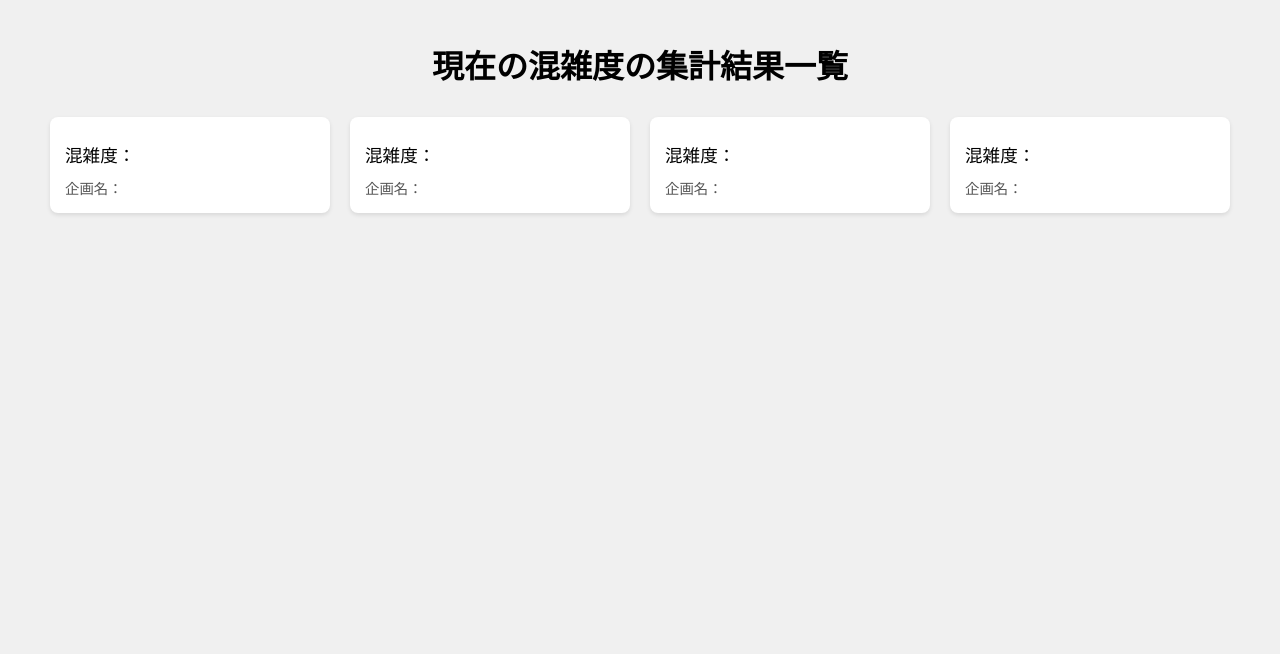
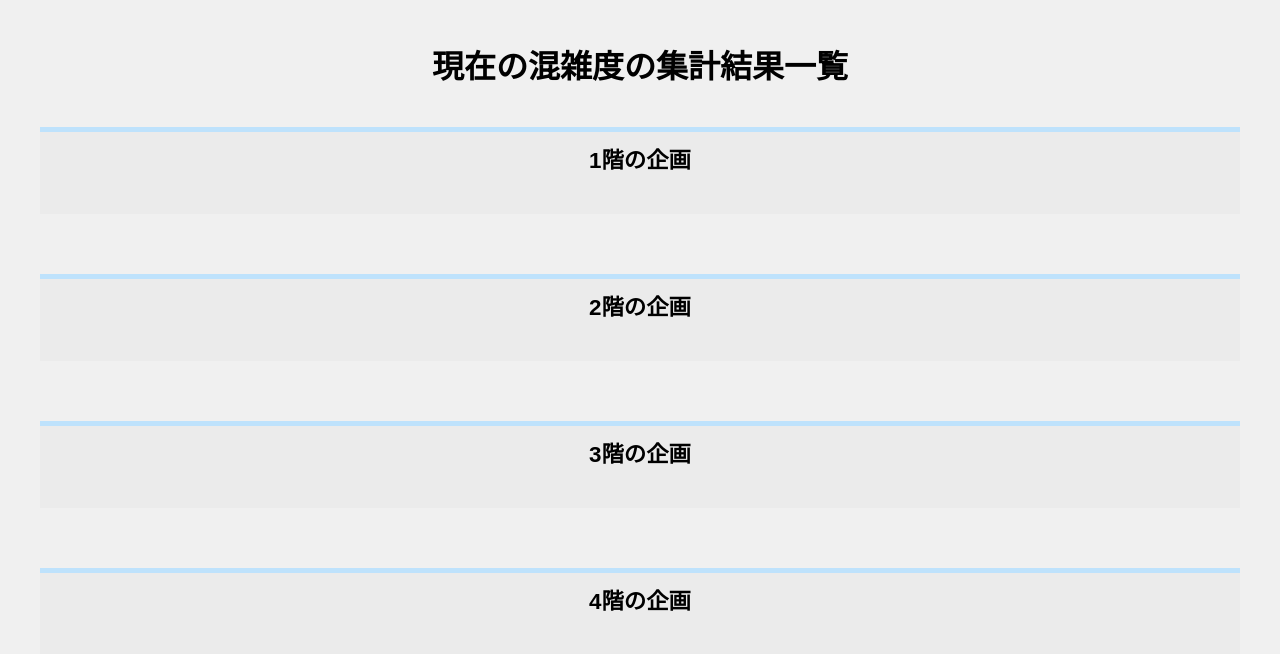
Before and after one commit to katume-eng/csmonitor3, a Django app: page /monitor/display/ in a window 1280 px wide. Shown: the top 654 px of the page. Run offline with Django 5.2, Linux system fonts and the light colour scheme; data that the repository does not hold is empty.

Commit message:
各階表示のHTML,CSS

```diff
--- a/monitor_app/static/monitor_app/css/display_style.css
+++ b/monitor_app/static/monitor_app/css/display_style.css
@@ -1,4 +1,3 @@
-/* 全体レイアウト */
 body {
   font-family: Arial, sans-serif;
   background: #f0f0f0;
@@ -8,62 +7,94 @@
 
 h1 {
   text-align: center;
-    margin-bottom: 20px;
+  margin-bottom: 40px;
 }
 
-  /* カードコンテナ：カードを横並び＆自動スクロール対応 */
-  .card-container {
+.content {
+  max-width: 1200px;
+  margin: 0 auto;
+}
+
+.floor-section {
+  margin-bottom: 60px;
+  background-color: #ebebeb;
+}
+
+.floor-section h2 {
+  font-size: 1.4em;
+  margin-top: 40px;
+  margin-bottom: 20px;
+  padding-top: 10px;
+  border-top: 5px solid #bee2fc;
+  text-align: center;
+}
+
+/* 横並び */
+.card-row {
   display: flex;
   flex-wrap: wrap;
-    justify-content: center;
+  justify-content: flex-start;
   gap: 20px;
-    max-height: 80vh;   /* 高さを制限して自動スクロール */
-    overflow-y: auto;
   padding: 10px;
 }
 
-  /* カードスタイル */
+/* カードデザイン */
 .card {
   background: #fff;
   border-radius: 8px;
   box-shadow: 0 2px 4px rgba(0,0,0,0.1);
   padding: 15px;
-    width: 250px;
+  width: 220px;
   transition: transform 0.3s;
 }
 
-  /* ホバー時に拡大 */
 .card:hover {
   transform: scale(1.05);
 }
 
-  /* 各カード内のテキストスタイル */
-  .card .location {
-    font-size: 1.2em;
+.card-program {
+  font-size: 1.3em;
   font-weight: bold;
-    margin-bottom: 10px;
+  color: #333;
+  margin-bottom: 8px;
 }
 
-  .card .congestion {
+.card-location {
   font-size: 1.1em;
-    margin-bottom: 10px;
+  font-weight: normal;
+  color: #444;
+  margin-bottom: 8px;
 }
 
-  .card .program {
+.card-meta {
   font-size: 0.9em;
-    color: #555;
+  color: #777;
 }
 
-  /* 混雑度による色分け */
-  /* ※カードに付与するクラス名を congestion level に合わせて動的に設定してください */
+/* 色分け */
 .card.low {
-    border-left: 6px solid #4CAF50; /* 緑：混雑度低 */
+  border-left: 6px solid #4CAF50;
 }
 
 .card.medium {
-    border-left: 6px solid #FFC107; /* 黄：混雑度中 */
+  border-left: 6px solid #FFC107;
 }
 
 .card.high {
-    border-left: 6px solid #F44336; /* 赤：混雑度高 */
+  border-left: 6px solid #F44336;
 }
+
+@media (max-width: 600px) {
+  .content {
+    padding: 0 10px;
+  }
+
+  .card-row {
+    padding: 0 10px;
+  }
+
+  .card {
+    width: calc(50% - 20px); /* or width: 48%; */
+    box-sizing: border-box;
+  }
+}
--- a/monitor_app/templates/display.html
+++ b/monitor_app/templates/display.html
@@ -1,6 +1,5 @@
 <!DOCTYPE html>
 <html lang="ja">
-<!-- The HTML document is set to Japanese language -->
 <head>
   <meta charset="UTF-8">
   <meta name="viewport" content="width=device-width, initial-scale=1.0">
@@ -10,17 +9,24 @@
 </head>
 <body>
   <h1>現在の混雑度の集計結果一覧</h1>
-    <table>
-        <div class="card-container">
-            {% for item in congestion_level %}
-              {# 混雑度に応じたクラス（例：item.level が low, medium, high とする）を付与 #}
+
+  <div class="content">
+    {% for floor, items in congestion_level.items %}
+      <div class="floor-section">
+        <h2>{{ floor }}階の企画</h2>
+        <div class="card-row">
+          {% for item in items %}
             <div class="card {{ item.level }}">
-                <div class="location">{{ item.location.program_name }}</div>
-                <div class="congestion">混雑度：{{ item.level }}</div>
-                <div class="program">企画名：{{ item.program_name }}</div>
+              <div class="card-program">{{ item.location.program_name }}</div>
+              <div class="card-location">{{ item.location.room_name }}</div>
+              <div class="card-meta">
+                混雑度：{{ item.level }} 信頼度：{{ item.reliability }}
+              </div>
             </div>
           {% endfor %}
         </div>
-    </table>
+      </div>
+    {% endfor %}
+  </div>
 </body>
 </html>
--- a/monitor_app/views.py
+++ b/monitor_app/views.py
@@ -18,7 +18,7 @@
     return HttpResponse("Hello, World!")
 
 def make_random_data(request):
-    repeat = 10
+    repeat = 1000
     for _ in range(repeat):
         collected = Collected.objects.create(
             location=random.choice(Location.objects.all()),
```
Lines whose indentation alone changed are shown as unchanged.
